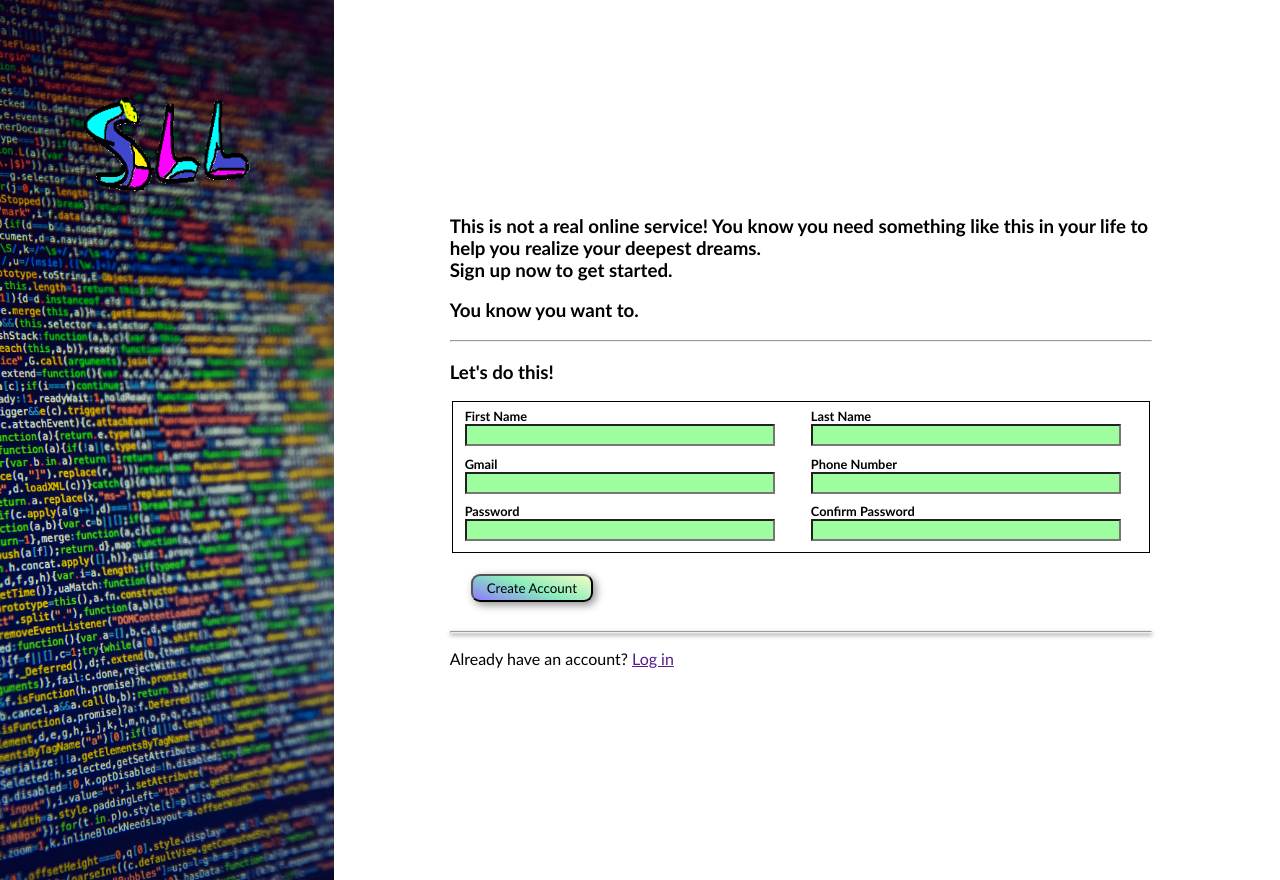
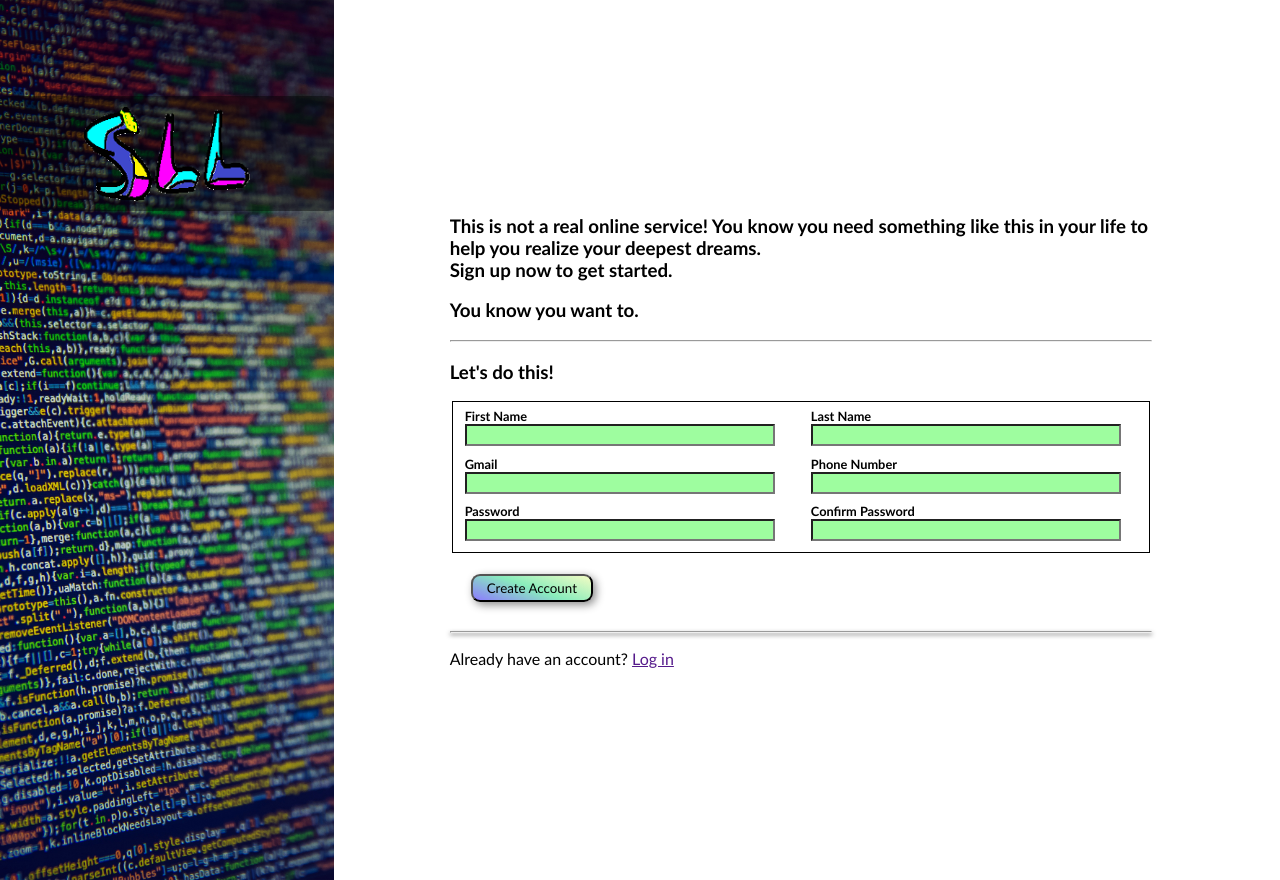
Before and after one commit to Lucas-Sandri/P-gina-de-pruebas2, a plain HTML site: page PágPrueba2/htmlPagPruebas2.html in a window 1280 px wide. Drawn offline with Linux system fonts and the light colour scheme.

```diff
--- a/PágPrueba2/cssPrueba2.css
+++ b/PágPrueba2/cssPrueba2.css
@@ -11,7 +11,7 @@
     background-size: cover;     */
 }
 .imagen-icono{
-    background-image: url(../IMG/imagen\ de\ codigos\ de\ programación.jpg);
+    background-image: url(IMG/imagen\ de\ codigos\ de\ programación.jpg);
     background-size: cover;
     background-repeat: no-repeat;
     width: 30vw;
@@ -21,6 +21,11 @@
 .imagen-icono div{
     display: flex;
     justify-content: center;
+}
+.imagen-icono div img{
+    background-color: #0000006b;
+    border-radius: 2%;
+    padding:3% 25% 3% 25%;
 }
 
 .my-icon{
--- a/PágPrueba2/htmlPagPruebas2.html
+++ b/PágPrueba2/htmlPagPruebas2.html
@@ -10,7 +10,7 @@
 
   <div class="imagen-icono">
     <div>
-      <img class="my-icon" src="../IMG/Mi icono SLL 1.0.png" alt="">
+      <img class="my-icon" src="IMG/Mi icono SLL 1.0.png" alt="">
     </div>
   </div>
 <form action="sdsd" method="post">
```
